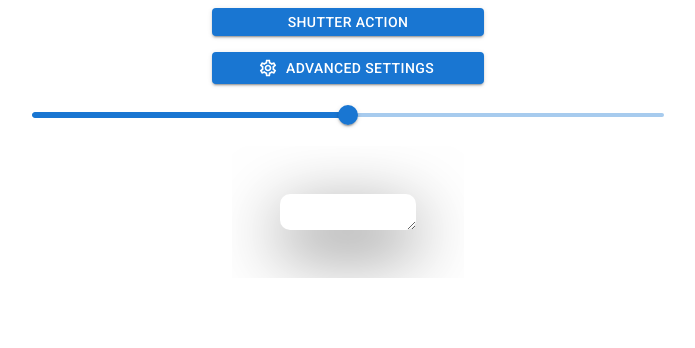
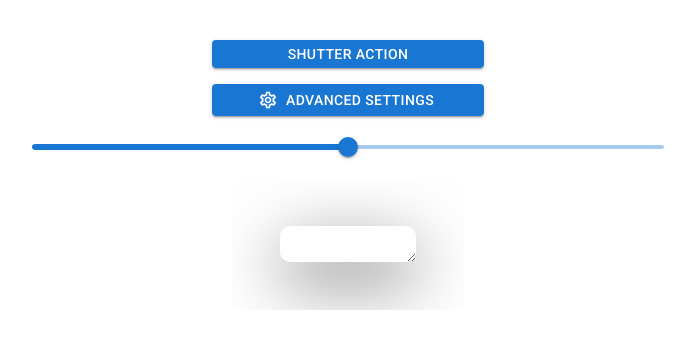
Before and after one commit to RobertOstermann/vscode-codesnap-extended, a React (Create React App) app in the folder webview/: page / in a window 1280 px wide. Shown: the top 348 px of the page, without its empty margins (292-987 px from the left). Built offline with nearby package versions, Linux system fonts and the light colour scheme.

Commit message:
Update tasks and some styling.

```diff
--- a/webview/src/app.tsx
+++ b/webview/src/app.tsx
@@ -99,11 +99,11 @@ export default function CodeSnap() {
         justifyContent="center"
         alignItems="center"
         spacing={3}
-        className="stack"
+        className="stack shutterAction"
       >
         {/* <img src={logo} alt="snap" className="shutter" onClick={() => takeSnap({ ...config })} /> */}
         <Button
-          className="settingButton advancedSettings"
+          className="settingButton justifyCenter"
           variant="contained"
           color="primary"
           onClick={() => setConfig((prevConfig) => ({ ...prevConfig, advancedSettings: !prevConfig.advancedSettings }))}
@@ -118,7 +118,7 @@ export default function CodeSnap() {
         className="stack"
       >
         <Button
-          className="settingButton advancedSettings"
+          className="settingButton justifyCenter"
           variant="contained"
           color="primary"
           onClick={() => setConfig((prevConfig) => ({ ...prevConfig, advancedSettings: !prevConfig.advancedSettings }))}
--- a/webview/src/style.css
+++ b/webview/src/style.css
@@ -27,7 +27,7 @@ div > .settingButton {
   width: 17rem;
 }
 
-div > .settingButton.advancedSettings {
+div > .settingButton.justifyCenter {
   justify-content: center;
 }
 
@@ -35,6 +35,10 @@ div > .settingButton.advancedSettings {
   width: 100%;
   min-width: 500px;
   padding-bottom: 1rem;
+}
+
+.stack.shutterAction {
+  padding-top: 2rem;
 }
 
 .stack.slider {
```
